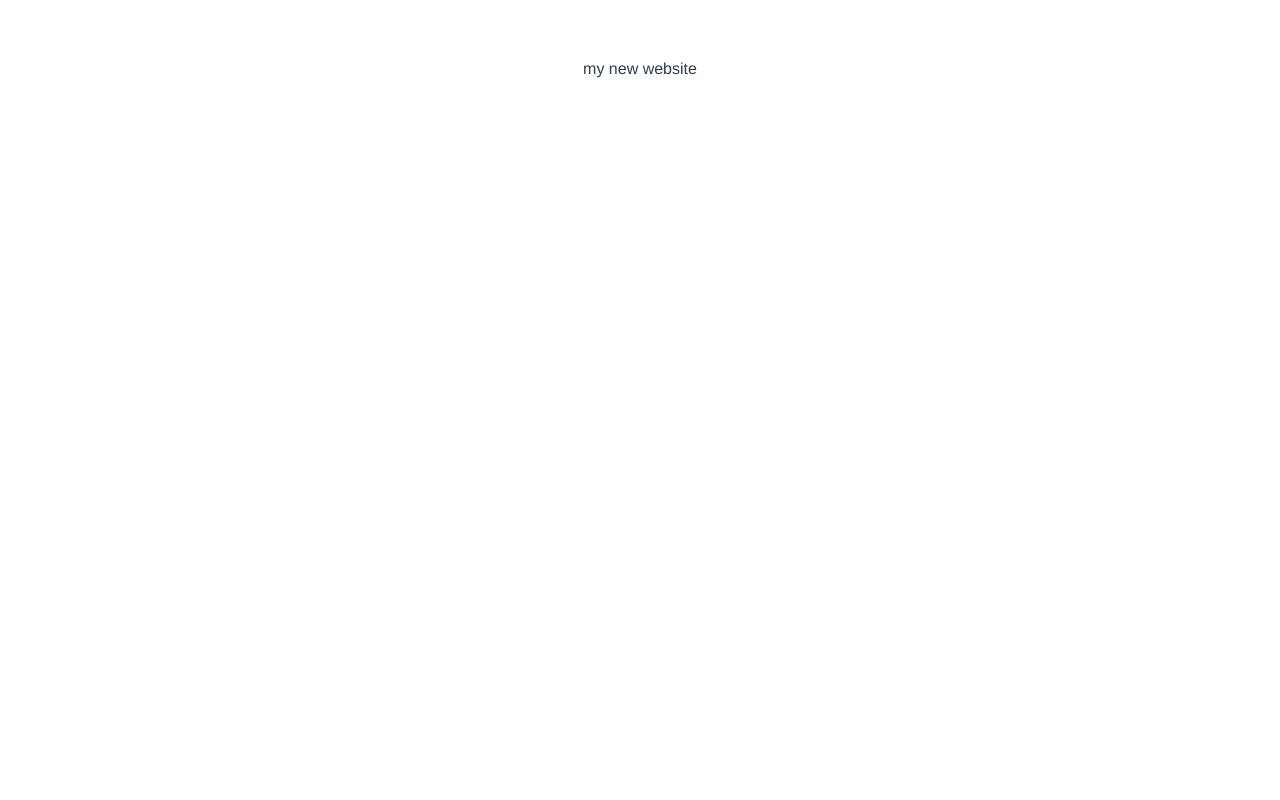
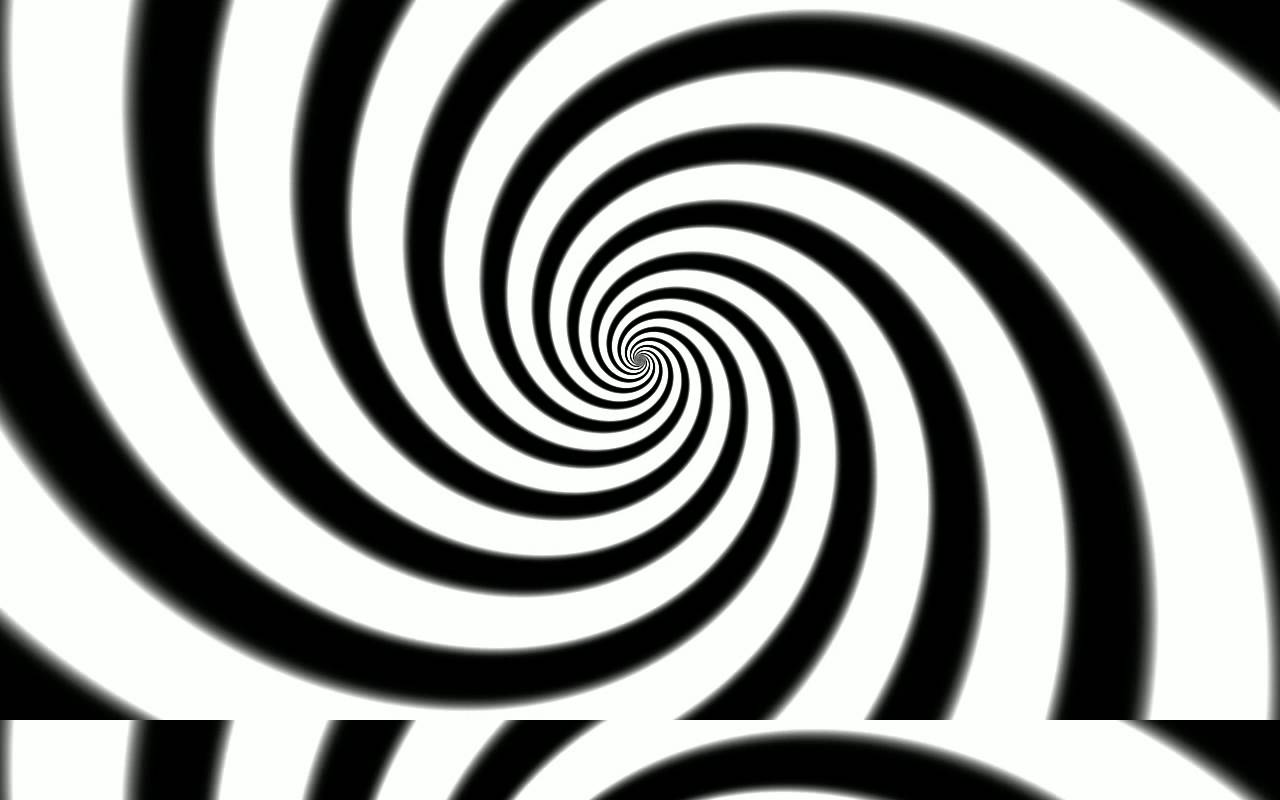
Before and after one commit to siggi-ai/music-video-project, a Vue app: page / in a window 1280 px wide. Built offline with nearby package versions, Linux system fonts and the light colour scheme.

Commit message:
background first idea

```diff
--- a/src/App.vue
+++ b/src/App.vue
@@ -1,25 +1,22 @@
 <template>
-  <p>my new website</p>
+  <Intro />
 </template>
 
 <script>
-import HelloWorld from './components/HelloWorld.vue'
+import Intro from './components/Intro.vue'
 
 export default {
   name: 'App',
   components: {
-    HelloWorld
+    Intro
   }
 }
 </script>
 
 <style>
-#app {
-  font-family: Avenir, Helvetica, Arial, sans-serif;
-  -webkit-font-smoothing: antialiased;
-  -moz-osx-font-smoothing: grayscale;
-  text-align: center;
-  color: #2c3e50;
-  margin-top: 60px;
+body {
+  background-image: url("../public/images/spirale.jpg");
+  width: 100%;
+  height: 100%;
 }
 </style>
--- a/src/components/HelloWorld.vue
+++ /dev/null
@@ -1,58 +0,0 @@
-<template>
-  <div class="hello">
-    <h1>{{ msg }}</h1>
-    <p>
-      For a guide and recipes on how to configure / customize this project,<br>
-      check out the
-      <a href="https://cli.vuejs.org" target="_blank" rel="noopener">vue-cli documentation</a>.
-    </p>
-    <h3>Installed CLI Plugins</h3>
-    <ul>
-      <li><a href="https://github.com/vuejs/vue-cli/tree/dev/packages/%40vue/cli-plugin-babel" target="_blank" rel="noopener">babel</a></li>
-      <li><a href="https://github.com/vuejs/vue-cli/tree/dev/packages/%40vue/cli-plugin-eslint" target="_blank" rel="noopener">eslint</a></li>
-    </ul>
-    <h3>Essential Links</h3>
-    <ul>
-      <li><a href="https://vuejs.org" target="_blank" rel="noopener">Core Docs</a></li>
-      <li><a href="https://forum.vuejs.org" target="_blank" rel="noopener">Forum</a></li>
-      <li><a href="https://chat.vuejs.org" target="_blank" rel="noopener">Community Chat</a></li>
-      <li><a href="https://twitter.com/vuejs" target="_blank" rel="noopener">Twitter</a></li>
-      <li><a href="https://news.vuejs.org" target="_blank" rel="noopener">News</a></li>
-    </ul>
-    <h3>Ecosystem</h3>
-    <ul>
-      <li><a href="https://router.vuejs.org" target="_blank" rel="noopener">vue-router</a></li>
-      <li><a href="https://vuex.vuejs.org" target="_blank" rel="noopener">vuex</a></li>
-      <li><a href="https://github.com/vuejs/vue-devtools#vue-devtools" target="_blank" rel="noopener">vue-devtools</a></li>
-      <li><a href="https://vue-loader.vuejs.org" target="_blank" rel="noopener">vue-loader</a></li>
-      <li><a href="https://github.com/vuejs/awesome-vue" target="_blank" rel="noopener">awesome-vue</a></li>
-    </ul>
-  </div>
-</template>
-
-<script>
-export default {
-  name: 'HelloWorld',
-  props: {
-    msg: String
-  }
-}
-</script>
-
-<!-- Add "scoped" attribute to limit CSS to this component only -->
-<style scoped>
-h3 {
-  margin: 40px 0 0;
-}
-ul {
-  list-style-type: none;
-  padding: 0;
-}
-li {
-  display: inline-block;
-  margin: 0 10px;
-}
-a {
-  color: #42b983;
-}
-</style>
--- /dev/null
+++ b/src/components/Intro.vue
@@ -0,0 +1,15 @@
+<template>
+    <div>
+
+    </div>
+</template>
+<script>
+export default {
+    name: 'IntroPage',
+}
+</script>
+<style scoped>
+body {
+    background-image: url("../../public/images/spirale.jpg");
+}
+</style>
```
Also changed, not shown: public/images/spirale.jpg (added).
